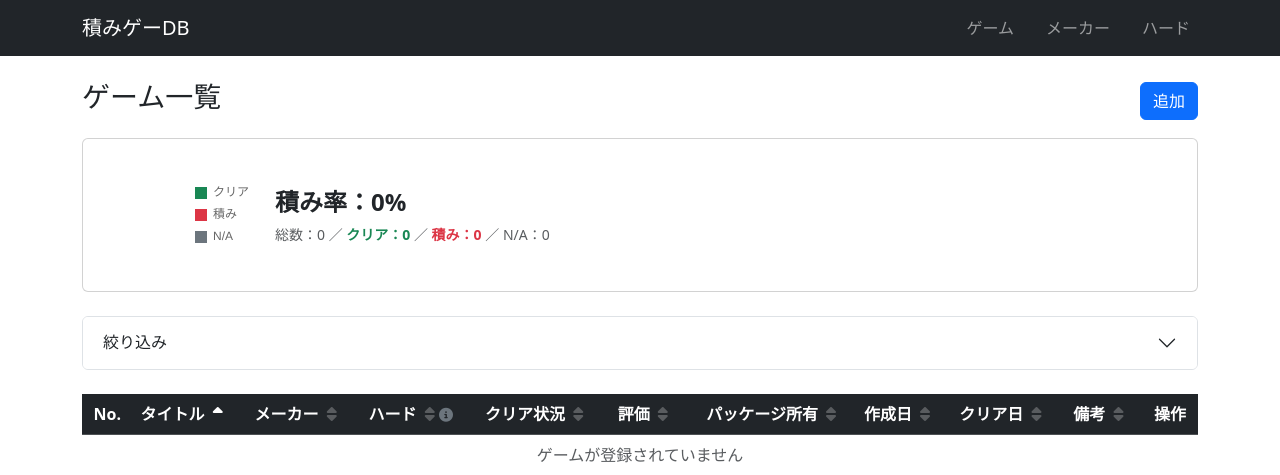
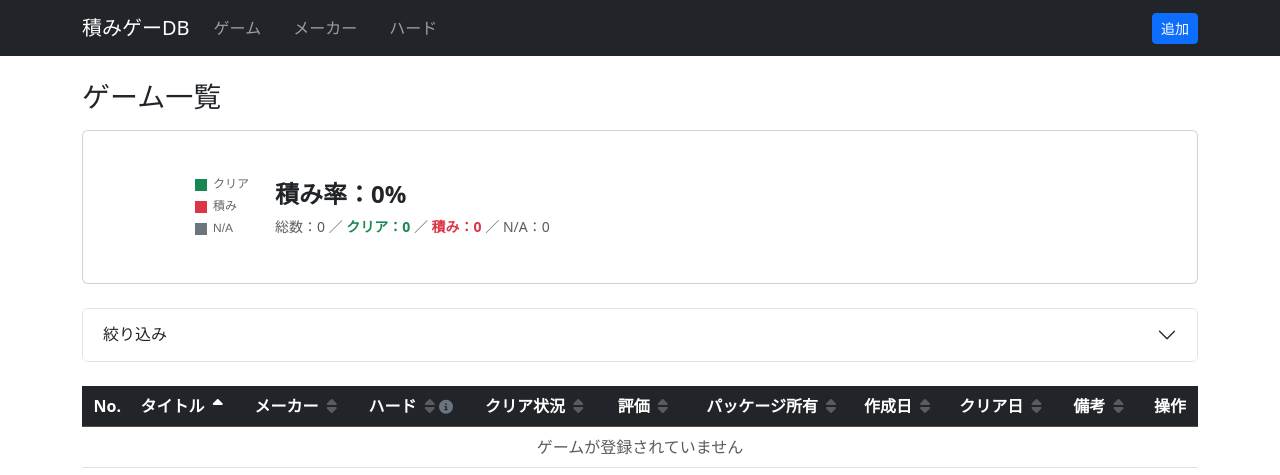
Before and after one commit to hara191204/tsumigee_database, a Django app: page /games/ in a window 1280 px wide. Shown: the top 475 px of the page. Run offline with Django 5.2, Linux system fonts and the light colour scheme; data that the repository does not hold is empty.

Commit message:
feat: move add button to navbar and align nav links to left
Co-Authored-By: Claude Sonnet 4.6 <noreply@anthropic.com>

```diff
--- a/app/templates/base.html
+++ b/app/templates/base.html
@@ -12,11 +12,17 @@
   <body>
     <nav class="navbar navbar-expand-lg navbar-dark bg-dark">
       <div class="container">
-        <a class="navbar-brand" href="{% url 'tsumigee_database:game_list' %}">積みゲーDB</a>
-        <div class="navbar-nav flex-row ms-3 gap-3">
-          <a class="nav-link" href="{% url 'tsumigee_database:game_list' %}">ゲーム</a>
-          <a class="nav-link" href="{% url 'tsumigee_database:maker_list' %}">メーカー</a>
-          <a class="nav-link" href="{% url 'tsumigee_database:hard_list' %}">ハード</a>
+        <div class="d-flex align-items-center">
+          <a class="navbar-brand" href="{% url 'tsumigee_database:game_list' %}">積みゲーDB</a>
+          <div class="navbar-nav flex-row gap-3">
+            <a class="nav-link" href="{% url 'tsumigee_database:game_list' %}">ゲーム</a>
+            <a class="nav-link" href="{% url 'tsumigee_database:maker_list' %}">メーカー</a>
+            <a class="nav-link" href="{% url 'tsumigee_database:hard_list' %}">ハード</a>
+          </div>
+        </div>
+        <div class="ms-auto">
+          {% block navbar_actions %}
+          {% endblock navbar_actions %}
         </div>
       </div>
     </nav>
--- a/app/templates/tsumigee_database/game_list.html
+++ b/app/templates/tsumigee_database/game_list.html
@@ -1,11 +1,11 @@
 {% extends "base.html" %}
 {% block title %}ゲーム一覧 | 積みゲーDB{% endblock title %}
+{% block navbar_actions %}
+  <a href="{% url 'tsumigee_database:game_create' %}"
+     class="btn btn-primary btn-sm">追加</a>
+{% endblock navbar_actions %}
 {% block content %}
-  <div class="d-flex justify-content-between align-items-center mb-3">
-    <h1 class="h3">ゲーム一覧</h1>
-    <a href="{% url 'tsumigee_database:game_create' %}"
-       class="btn btn-primary">追加</a>
-  </div>
+  <h1 class="h3 mb-3">ゲーム一覧</h1>
   <div class="card mb-4">
     <div class="card-body">
       <div class="row align-items-center g-3">
```
Also changed, not shown: app/templates/tsumigee_database/hard_list.html (+5 -5 lines), app/templates/tsumigee_database/maker_list.html (+5 -5 lines).
